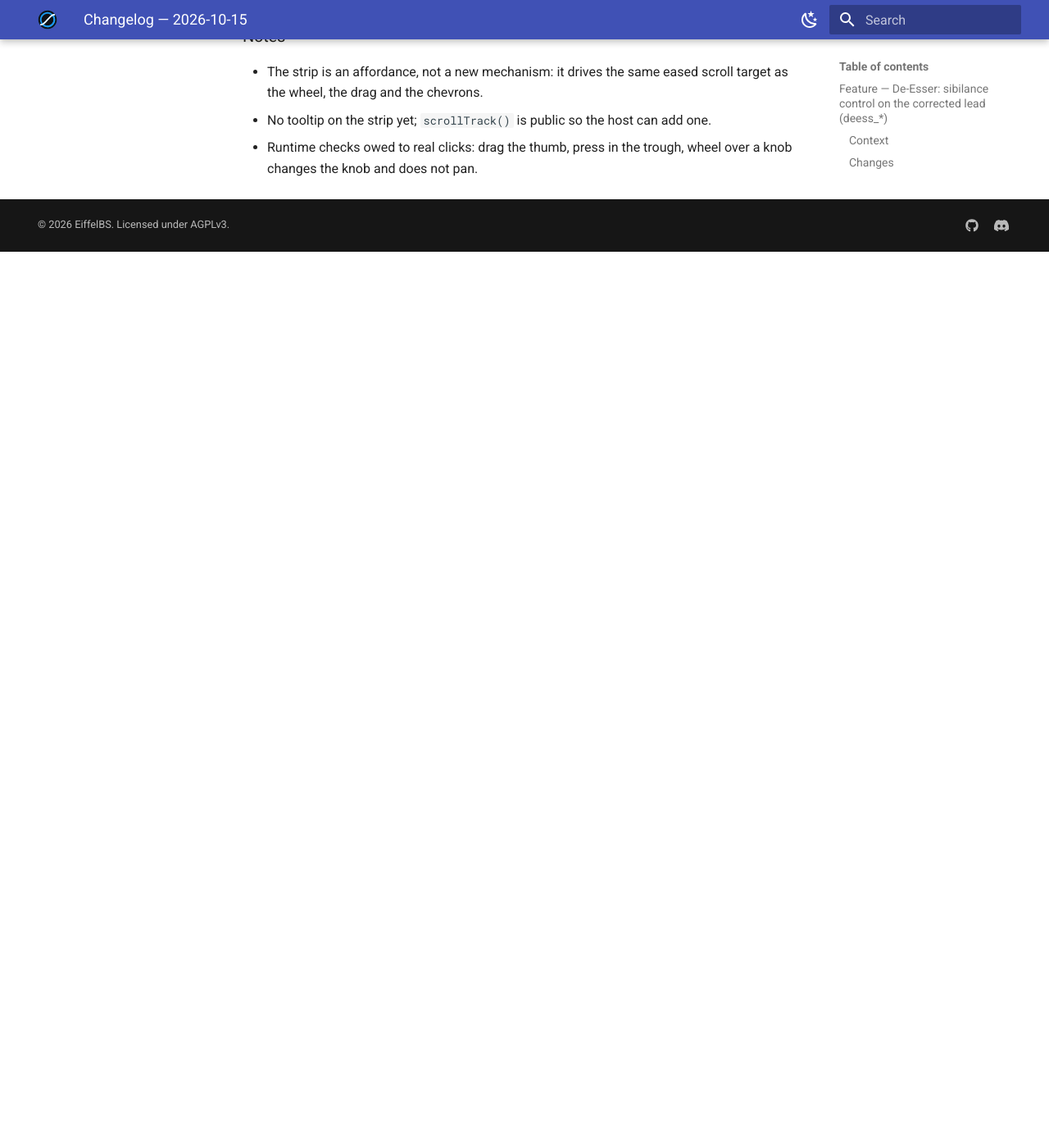
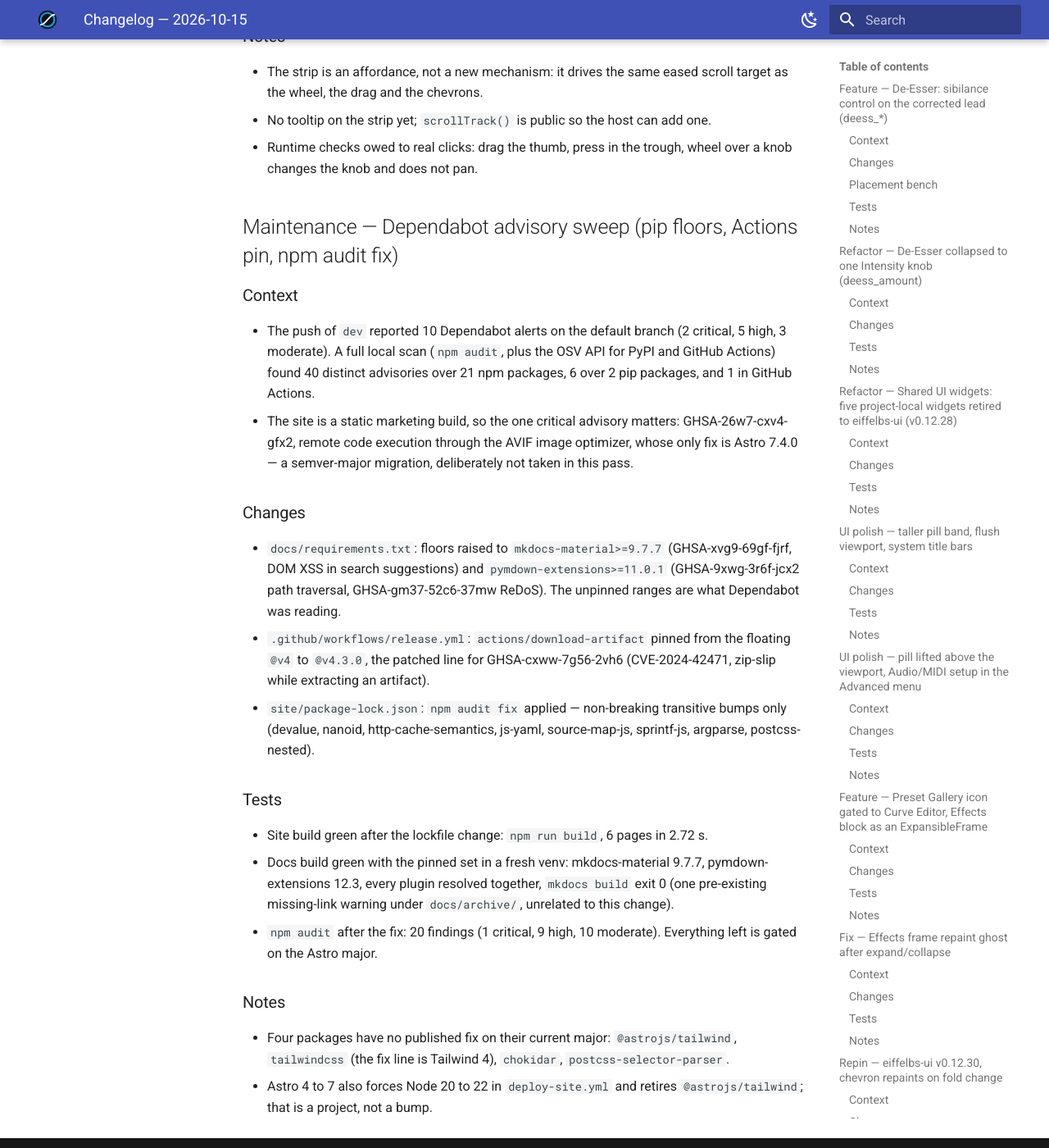
Before and after one commit to EiffelBS/OpenVoxTuner, an MkDocs documentation site: the page built from docs/changelog/changelog-2026-10-15.md, in a window 1280 px wide and 1400 px high, scrolled down 20858 px. Shown: the whole window at 82% size. Built offline with MkDocs 1.6.1 and Material for MkDocs 9.7.7, drawn with Linux system fonts in a browser that asks for light colours; the version menu is left out; before the commit the page ends 21165 px from its top, so only the background shows below that.

Commit message:
chore: close the Dependabot advisories that have safe fixes
docs/requirements.txt floors raised to mkdocs-material 9.7.7 (GHSA-xvg9-69gf-fjrf, DOM XSS in search suggestions) and pymdown-extensions 11.0.1 (GHSA-9xwg-3r6f-jcx2 path traversal, GHSA-gm37-52c6-37mw ReDoS); the unpinned ranges were what Dependabot was reading.

release.yml: actions/download-artifact pinned from the floating @v4 to @v4.3.0, the patched line for GHSA-cxww-7g56-2vh6 (CVE-2024-42471, zip-slip on artifact extraction).

site/package-lock.json: npm audit fix applied (non-breaking transitive bumps). Site build green (6 pages, 2.72 s); docs build green in a fresh venv with the pinned set (exit 0). 20 npm findings remain, all gated on the Astro 4 to 7 major, which is a migration and not taken here.

```diff
--- a/docs/changelog/changelog-2026-10-15.md
+++ b/docs/changelog/changelog-2026-10-15.md
@@ -560,3 +560,23 @@
 - The strip is an affordance, not a new mechanism: it drives the same eased scroll target as the wheel, the drag and the chevrons.
 - No tooltip on the strip yet; `scrollTrack()` is public so the host can add one.
 - Runtime checks owed to real clicks: drag the thumb, press in the trough, wheel over a knob changes the knob and does not pan.
+
+## Maintenance — Dependabot advisory sweep (pip floors, Actions pin, npm audit fix)
+
+### Context
+- The push of `dev` reported 10 Dependabot alerts on the default branch (2 critical, 5 high, 3 moderate). A full local scan (`npm audit`, plus the OSV API for PyPI and GitHub Actions) found 40 distinct advisories over 21 npm packages, 6 over 2 pip packages, and 1 in GitHub Actions.
+- The site is a static marketing build, so the one critical advisory matters: GHSA-26w7-cxv4-gfx2, remote code execution through the AVIF image optimizer, whose only fix is Astro 7.4.0 — a semver-major migration, deliberately not taken in this pass.
+
+### Changes
+- `docs/requirements.txt`: floors raised to `mkdocs-material>=9.7.7` (GHSA-xvg9-69gf-fjrf, DOM XSS in search suggestions) and `pymdown-extensions>=11.0.1` (GHSA-9xwg-3r6f-jcx2 path traversal, GHSA-gm37-52c6-37mw ReDoS). The unpinned ranges are what Dependabot was reading.
+- `.github/workflows/release.yml`: `actions/download-artifact` pinned from the floating `@v4` to `@v4.3.0`, the patched line for GHSA-cxww-7g56-2vh6 (CVE-2024-42471, zip-slip while extracting an artifact).
+- `site/package-lock.json`: `npm audit fix` applied — non-breaking transitive bumps only (devalue, nanoid, http-cache-semantics, js-yaml, source-map-js, sprintf-js, argparse, postcss-nested).
+
+### Tests
+- Site build green after the lockfile change: `npm run build`, 6 pages in 2.72 s.
+- Docs build green with the pinned set in a fresh venv: mkdocs-material 9.7.7, pymdown-extensions 12.3, every plugin resolved together, `mkdocs build` exit 0 (one pre-existing missing-link warning under `docs/archive/`, unrelated to this change).
+- `npm audit` after the fix: 20 findings (1 critical, 9 high, 10 moderate). Everything left is gated on the Astro major.
+
+### Notes
+- Four packages have no published fix on their current major: `@astrojs/tailwind`, `tailwindcss` (the fix line is Tailwind 4), `chokidar`, `postcss-selector-parser`.
+- Astro 4 to 7 also forces Node 20 to 22 in `deploy-site.yml` and retires `@astrojs/tailwind`; that is a project, not a bump.
```
Also changed, not shown: docs/requirements.txt (+5 -2 lines), 2 other files.
